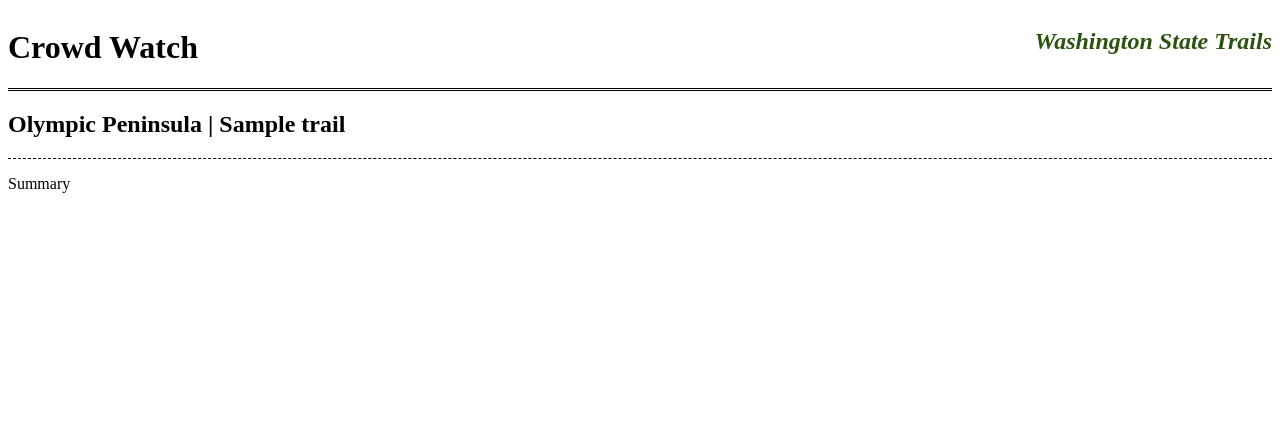
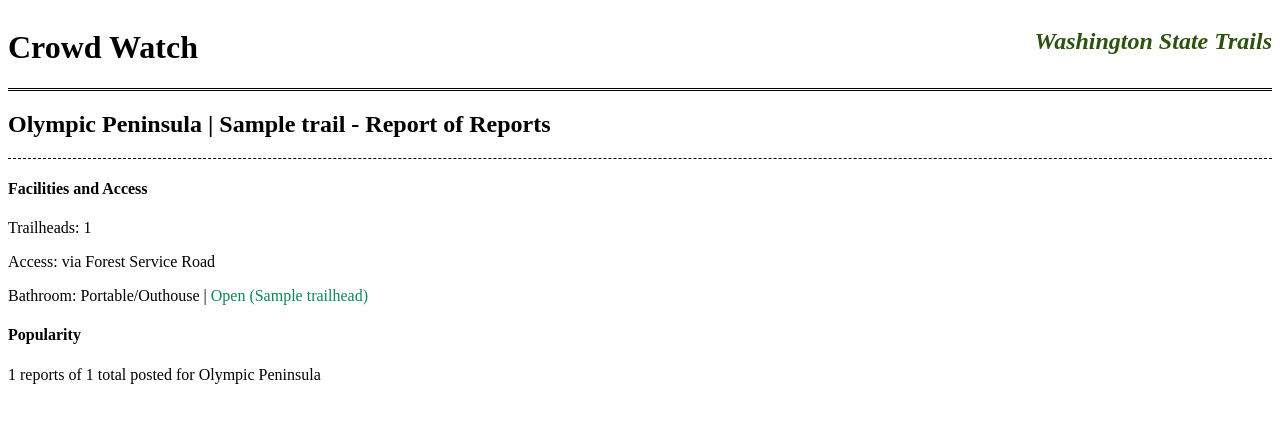
Before and after one commit to kris71990/crowd-watch, a Django app: page /trails/OP/00000000-0000-0000-0000-000000000001/summary in a window 1280 px wide. Shown: the top 423 px of the page. Run offline with Django 3.2, Linux system fonts and the light colour scheme; tables that the repository leaves empty hold one stand-in row (values such as "Sample post").

Commit message:
start report of report trail summary

```diff
--- /dev/null
+++ b/trails/static/trails/trail_summary.css
@@ -0,0 +1,3 @@
+span {
+  color: #0A8954;
+}
--- a/trails/templates/trails/trail-summary.html
+++ b/trails/templates/trails/trail-summary.html
@@ -1,5 +1,6 @@
 {% load static %}
 <link rel="stylesheet" type="text/css" href="{% static 'trails/base_style.css' %}">
+<link rel="stylesheet" type="text/css" href="{% static 'trails/trail_summary.css' %}">
 
 <!DOCTYPE html>
 <html>
@@ -12,9 +13,18 @@
     <div class="subheader">
       <h2>
         <a href="{% url 'trails' trail.region %}">{{ trail.get_region_display }}</a> |
-        {{ trail.name }}
+        {{ trail.name }} - Report of Reports
       </h2>
     </div>
-    <p>Summary</p>
+    {% if summary %}
+    <div>
+      <h4>Facilities and Access</h4>
+      <p>Trailheads: {{ trailheads.obj.count }}</p>
+      <p>Access: {{ trailheads.access }}</p>
+      <p>Bathroom: {{ trailheads.bathroom_type }} | <span>{{ trailheads.bathroom_status }}</span></p>
+      <h4>Popularity</h4>
+      <p>{{ summary.reports_trail_count }} reports of {{ summary.reports_region_count }} total posted for {{ trail.get_region_display }}</p>
+    </div>
+    {% endif %}
   </body>
 </html>
--- a/trails/utils.py
+++ b/trails/utils.py
@@ -54,3 +54,7 @@ def create_advice(type, filtered, total):
     else:
       advice = 'Solitude: few people hike on this day - this an ideal day to avoid people.'
   return { 'advice': advice, 'caution': caution }
+
+def find_tuple_display_value(model_tuple, value):
+  target = [item for item in model_tuple if item[0] == value]
+  return target[0][1]
--- a/trails/views.py
+++ b/trails/views.py
@@ -79,10 +79,56 @@ def trailheads(request, region, trail):
 def trail_summary(request, region, trail):
   trail_obj = Trail.objects.get(pk=trail)
   trailheads_obj = Trailhead.objects.filter(trail=trail)
+
+  trailheads_access_values = trailheads_obj.values('access').distinct().exclude(access=None)
+  trailheads_bathroom_type_values = trailheads_obj.values('bathroom_type').distinct().exclude(bathroom_type=None)
+  trailheads_bathroom_open = trailheads_obj.filter(bathroom_status='O').values('name')
+
+  reports_all_region = Report.objects.filter(trail__region=region).count()
+  reports_all_trail = Report.objects.filter(trail=trail).count()
+
+  trailheads_bathroom_status_str = ''
+  if len(trailheads_bathroom_open) > 0:
+    trailheads_bathroom_status_str += 'Open ('
+    for trailhead in trailheads_bathroom_open:
+      trailheads_bathroom_status_str += trailhead['name']
+    trailheads_bathroom_status_str += ')'
+  else:
+    trailheads_bathroom_status_str = 'Closed'
+
+  trailheads_access_str = 'via '
+  if len(trailheads_access_values) == 0:
+    trailheads_access_str = 'Unknown'
+  if len(trailheads_access_values) == 1:
+    trailheads_access_str += find_tuple_display_value(Trailhead.ACCESS_TYPES, trailheads_access_values[0]['access'])
+  else:
+    for access in trailheads_access_values:
+      val = find_tuple_display_value(Trailhead.ACCESS_TYPES, access['access'])
+      trailheads_access_str += val
+
+  trailheads_bathroom_type_str = ''
+  if len(trailheads_bathroom_type_values) == 0:
+    trailheads_bathroom_type_str = 'Unknown'
+  elif len(trailheads_bathroom_type_values) == 1:
+    trailheads_bathroom_type_str += find_tuple_display_value(Trailhead.BATHROOM_TYPE, trailheads_bathroom_type_values[0]['bathroom_type'])
+  else:
+    for type in trailheads_bathroom_type_values:
+      val = find_tuple_display_value(Trailhead.BATHROOM_TYPE, type['bathroom_type'])
+      trailheads_bathroom_type_str += val
+
   context = {
     'region': region,
     'trail': trail_obj,
-    'trailheads': trailheads_obj,
+    'trailheads': {
+      'obj': trailheads_obj,
+      'access': trailheads_access_str,
+      'bathroom_type': trailheads_bathroom_type_str,
+      'bathroom_status': trailheads_bathroom_status_str
+    },
+    'summary': {
+      'reports_region_count': reports_all_region,
+      'reports_trail_count': reports_all_trail
+    }
   }
   return render(request, 'trails/trail-summary.html', context)
 
```
